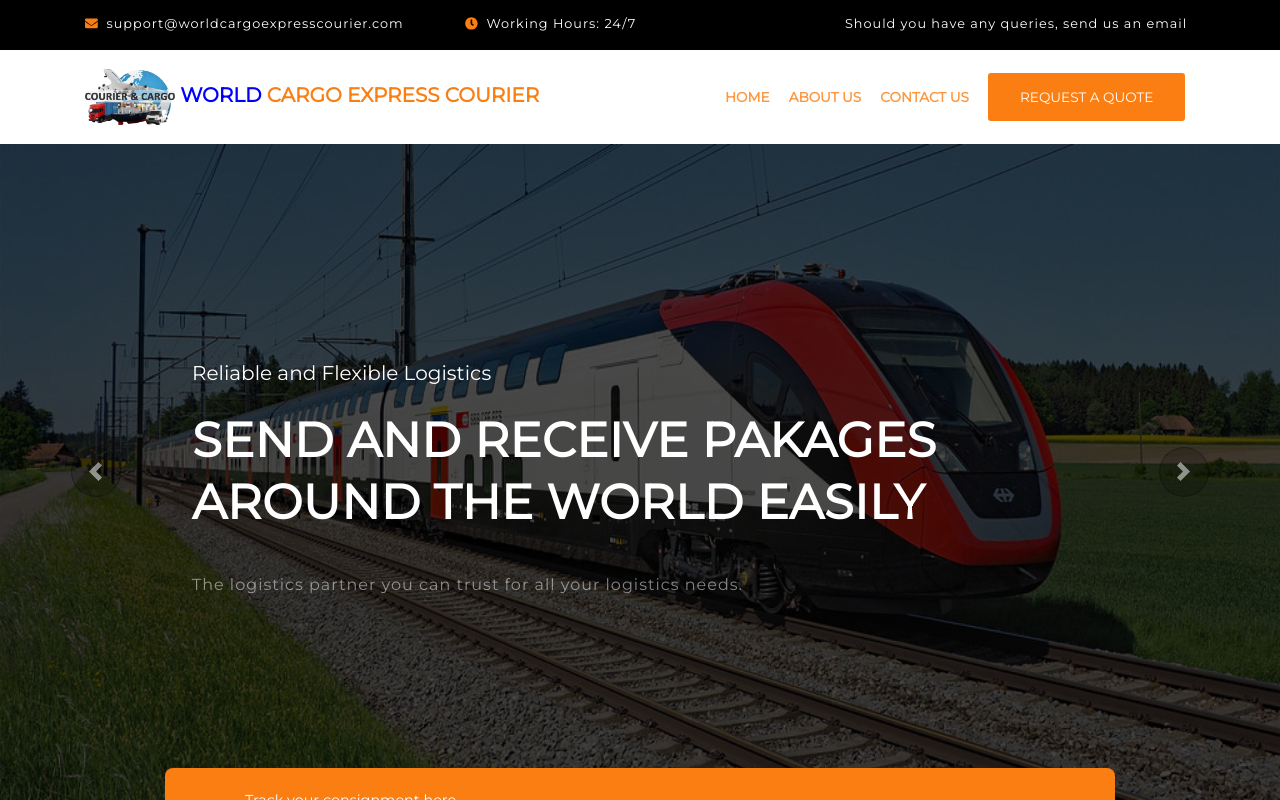
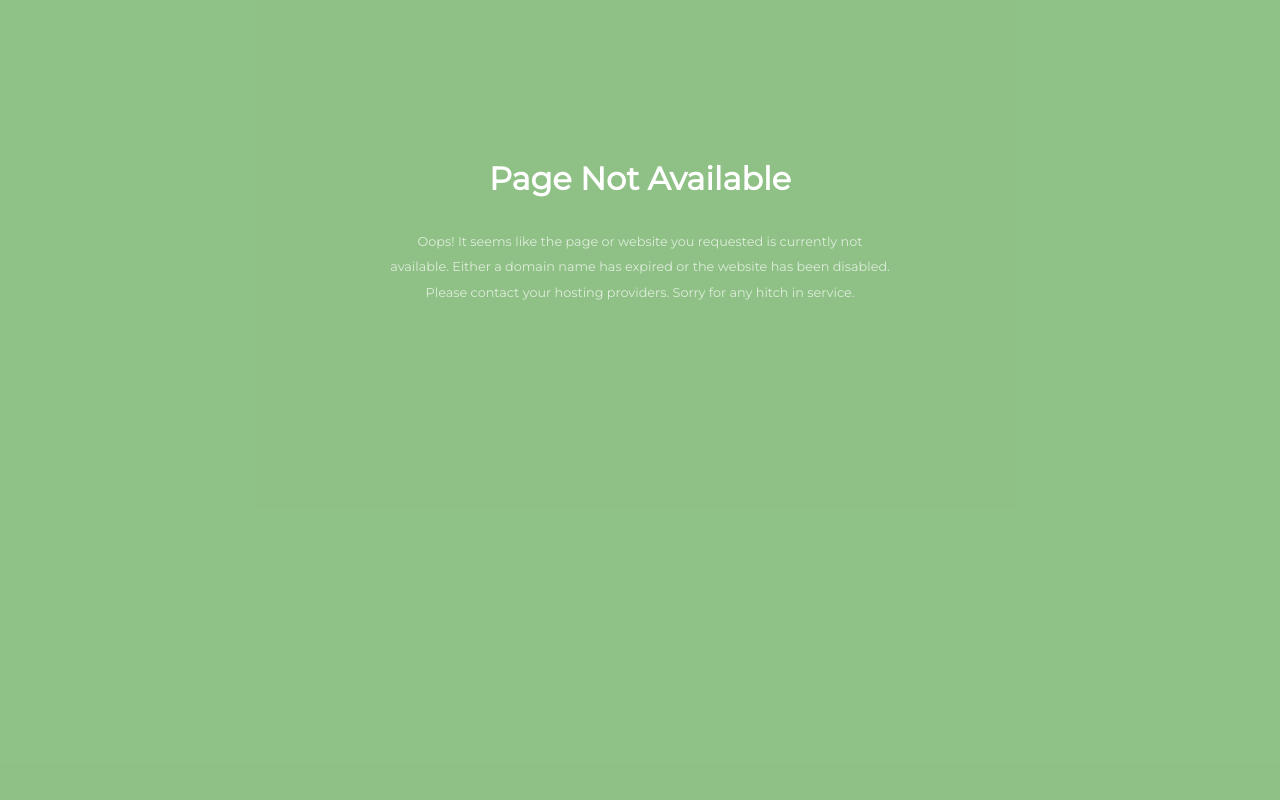
Before and after one commit to Achilles45/logistics-asaba, a Vue app: page / in a window 1280 px wide. Shown: the top 800 px of the page. Built offline with nearby package versions, Linux system fonts and the light colour scheme.

Commit message:
Added overlay

```diff
--- /dev/null
+++ b/src/components/Overlay.vue
@@ -0,0 +1,45 @@
+<template>
+  <div class="overlay">
+      <div class="container">
+          <div class="content">
+              <div>
+                  <h2>Page Not Available</h2>
+              <p>Oops! It seems like the page or website you requested is currently not available. Either a domain name has expired or the website has been disabled. Please contact your hosting providers. Sorry for any hitch in service.</p>
+              </div>
+          </div>
+      </div>
+  </div>
+</template>
+
+<script>
+export default {
+
+}
+</script>
+
+<style lang="scss" scoped>
+// @import '../assets/styles/_colors';
+.overlay{
+    background: #43983498;
+    height: 100vh;
+    color: #fff;
+    .content{
+    display: flex;
+    justify-content: center;
+    align-items: center;
+    max-width: 500px;
+    margin: 0 auto;
+    text-align: center;
+    padding: 10rem 0;
+    h2{
+        font-weight: bold;
+        padding-bottom: 1.4rem;
+    }
+    p{
+        font-size: .8rem;
+        line-height: 2;
+        opacity: .7;
+    }
+}
+}
+</style>
--- a/src/router/index.js
+++ b/src/router/index.js
@@ -15,39 +15,39 @@ const routes = [
     name: 'Index',
     component: Index
   },
-  {
-    path: '/about',
-    name: 'About',
-    // route level code-splitting
-    // this generates a separate chunk (about.[hash].js) for this route
-    // which is lazy-loaded when the route is visited.
-    component: About
-  },
-  {
-    path: '/contact',
-    name: 'Contact',
-    component: Contact
-  },
-  {
-    path: '/request',
-    name: 'Request',
-    component: Request
-  },
-  {
-    path: '/tracking/:id',
-    name: 'Tracking',
-    component: Tracking
-  },
-  {
-    path: '/package',
-    name: 'Package',
-    component: Package
-  },
-   {
-    path: '/add',
-    name: 'add',
-    component: Add
-  },
+  // {
+  //   path: '/about',
+  //   name: 'About',
+  //   // route level code-splitting
+  //   // this generates a separate chunk (about.[hash].js) for this route
+  //   // which is lazy-loaded when the route is visited.
+  //   component: About
+  // },
+  // {
+  //   path: '/contact',
+  //   name: 'Contact',
+  //   component: Contact
+  // },
+  // {
+  //   path: '/request',
+  //   name: 'Request',
+  //   component: Request
+  // },
+  // {
+  //   path: '/tracking/:id',
+  //   name: 'Tracking',
+  //   component: Tracking
+  // },
+  // {
+  //   path: '/package',
+  //   name: 'Package',
+  //   component: Package
+  // },
+  //  {
+  //   path: '/add',
+  //   name: 'add',
+  //   component: Add
+  // },
 ]
 
 const router = new VueRouter({
--- a/src/views/Index.vue
+++ b/src/views/Index.vue
@@ -1,6 +1,7 @@
 <template>
   <div class="app">
-    <Topbar />
+    <Overlay />>
+    <!-- <Topbar />
     <Navbar />
     <Banner />
     <Tracking />
@@ -9,11 +10,12 @@
     <Gallery />
     <More />
     <Testimonials />
-    <Footer />
+    <Footer /> -->
   </div>
 </template>
 
 <script>
+import Overlay from "@/components/Overlay.vue"
 import Topbar from '@/components/Topbar.vue'
 import Navbar from '@/components/Navbar.vue'
 import Banner from '@/components/Banner.vue'
@@ -27,6 +29,7 @@ import Footer from '@/components/Footer.vue'
 
 export default {
   components: {
+    Overlay,
     Topbar,
     Navbar,
     Banner,
```
